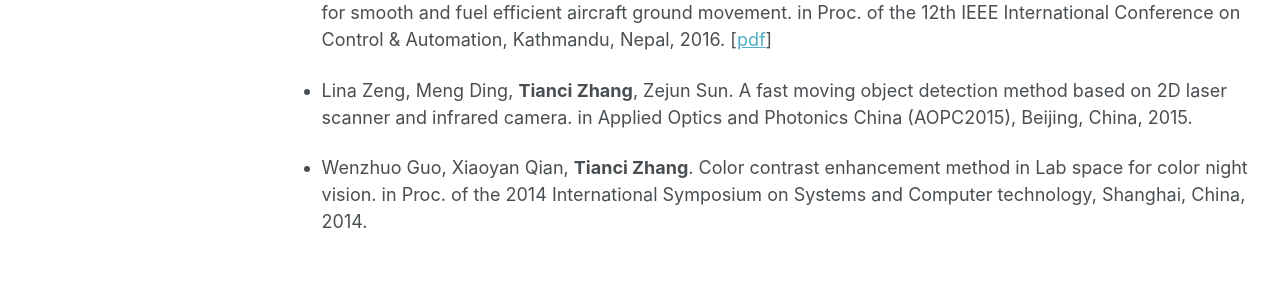
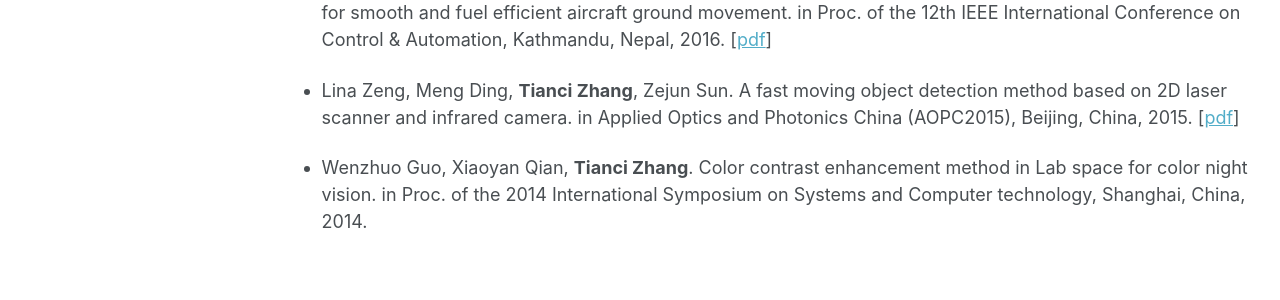
Before and after one commit to tiancivalen/tiancivalen.github.io, a Jekyll site: the page built from _pages/research.md, in a window 1280 px wide and 900 px high, scrolled down 1369 px. Shown: the part 444-744 px from the top of the window. Built offline with Jekyll 4.4.1, drawn with Linux system fonts in a browser that asks for light colours.

Commit message:
Update research.md

```diff
--- a/_pages/research.md
+++ b/_pages/research.md
@@ -26,7 +26,7 @@ author_profile: true
 
 - Chen Wang, Yongjun Min, **Tianci Zhang**. Image restoration of automatic driving simulation road scene based on improved Criminisi algorithm. Software Engineering, 2022, 25(03): 44-47. (in Chinese)
 
-- **Tianci Zhang**, Michal Weiszer, Jun Chen. The feasibility of Follow-the-Greens for 4-dimensional trajectory based airport ground movements. Transportation Research Part C: Emerging Technologies, 2020, 116: 1-14. [[pdf](../files/The-feasibility-of-Follow-the-Greens-for-4-dimensi.pdf)]
+- **Tianci Zhang**, Michal Weiszer, Jun Chen. The feasibility of Follow-the-Greens for 4-dimensional trajectory based airport ground movements. Transportation Research Part C: Emerging Technologies, 2020, 116: 1-14. [[pdf](../files/The-feasibility-of-Follow-the-Greens.pdf)]
 
 - **Tianci Zhang**, Meng Ding, Xiaoyan Qian, Hongfu Zuo. Moving object speed measurement for low-camera-angle surface surveillance. Journal of Beijing University of Aeronautics and Astronautics, 2020, 46(02): 266-273. (in Chinese)
 
@@ -44,10 +44,10 @@ author_profile: true
 
 - Xiaoyan Qian, **Tianci Zhang**, Bangfeng Wang, Shengguo Huang. Color night vision algorithm based on local color mapping. Journal of Image and Graphics, 2012(05): 689-693. (in Chinese)
 
-- **Tianci Zhang**, Lilla Beke, Songwei Liu, Michal Weiszer, Jun Chen. An extended memetic algorithm for multiobjective routing and scheduling of airport ground movements with intermediate holding. in Proc. of the 2022 IEEE Congress on Evolutionary Computation (CEC), Padua, Italy, Jul. 2022. [[pdf](../files/An-extended-memetic-algorithm-for-multiobjective-r.pdf)]
+- **Tianci Zhang**, Lilla Beke, Songwei Liu, Michal Weiszer, Jun Chen. An extended memetic algorithm for multiobjective routing and scheduling of airport ground movements with intermediate holding. in Proc. of the 2022 IEEE Congress on Evolutionary Computation (CEC), Padua, Italy, Jul. 2022. [[pdf](../files/An-extended-memetic-algorithm.pdf)]
 
 - **Tianci Zhang**, Meng Ding, Hongfu Zuo, Lina Zeng, Zejun Sun. A two-stage speed profile design methodology for smooth and fuel efficient aircraft ground movement. in Proc. of the 12th IEEE International Conference on Control & Automation, Kathmandu, Nepal, 2016. [[pdf](../files/0003.pdf)]
 
-- Lina Zeng, Meng Ding, **Tianci Zhang**, Zejun Sun. A fast moving object detection method based on 2D laser scanner and infrared camera. in Applied Optics and Photonics China (AOPC2015), Beijing, China, 2015.
+- Lina Zeng, Meng Ding, **Tianci Zhang**, Zejun Sun. A fast moving object detection method based on 2D laser scanner and infrared camera. in Applied Optics and Photonics China (AOPC2015), Beijing, China, 2015. [[pdf](../files/A-fast-moving-object-detection.pdf)]
 
 - Wenzhuo Guo, Xiaoyan Qian, **Tianci Zhang**. Color contrast enhancement method in Lab space for color night vision. in Proc. of the 2014 International Symposium on Systems and Computer technology, Shanghai, China, 2014.
```
